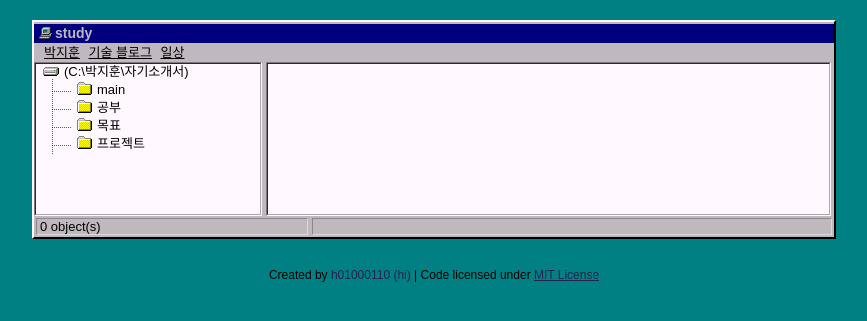
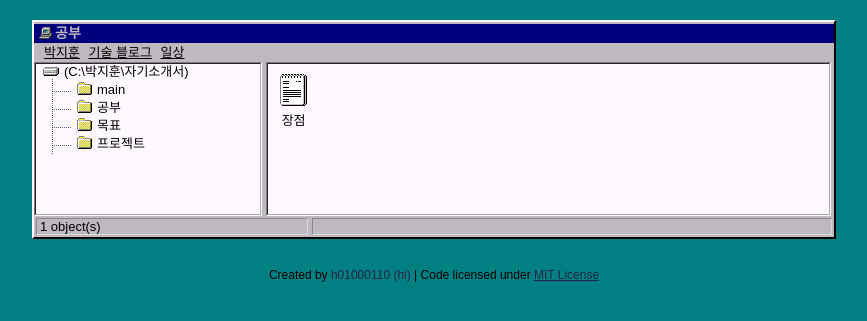
Before and after one commit to easy-day/easy-day.github.io, a Jekyll site: the page built from tags/tag2.html, in a window 1280 px wide. Shown: the top 321 px of the page, without its empty margins (206-1073 px from the left). Built offline with Jekyll 4.4.1, drawn with Linux system fonts in a browser that asks for light colours.

Commit message:
Update tag2.html

```diff
--- a/tags/tag2.html
+++ b/tags/tag2.html
@@ -1,5 +1,5 @@
 ---
 layout: tag
-tag: study
-permalink: /tag/study/
+tag: 공부
+permalink: /tag/공부/
 ---
```
